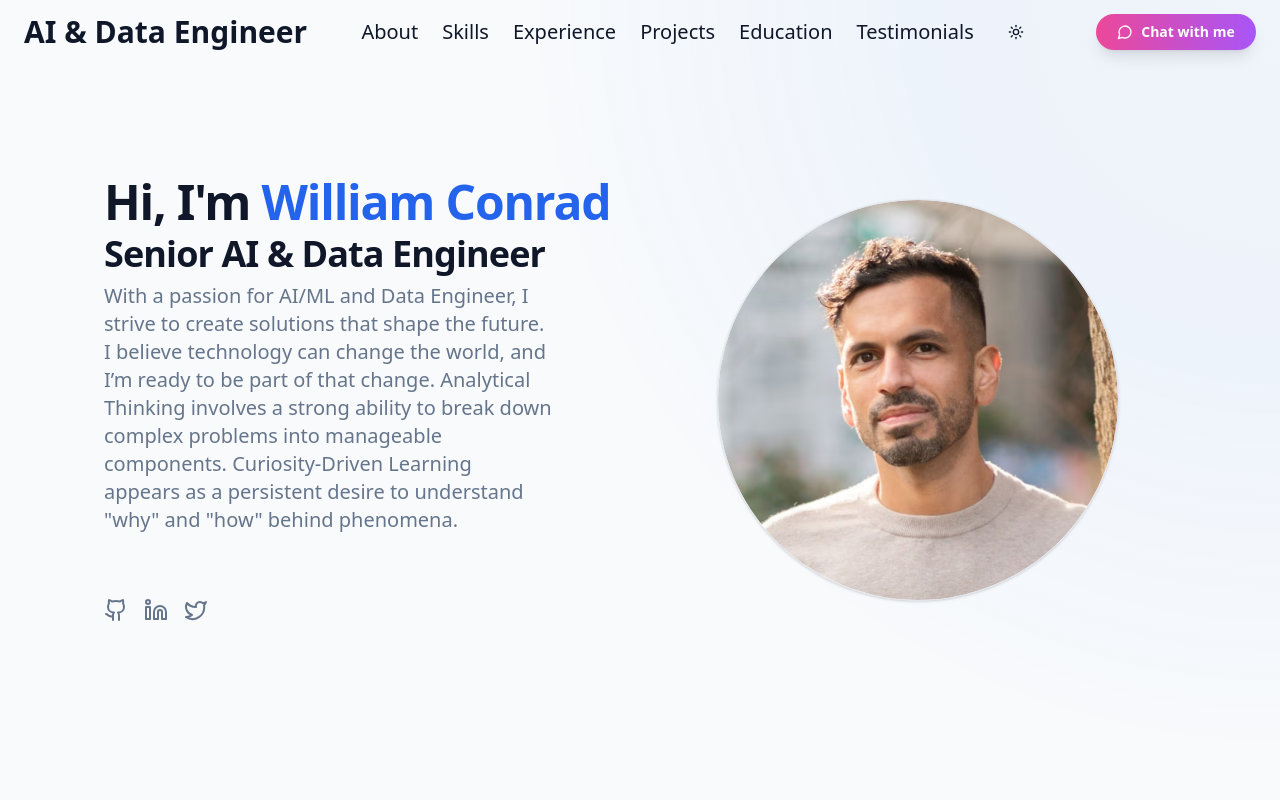
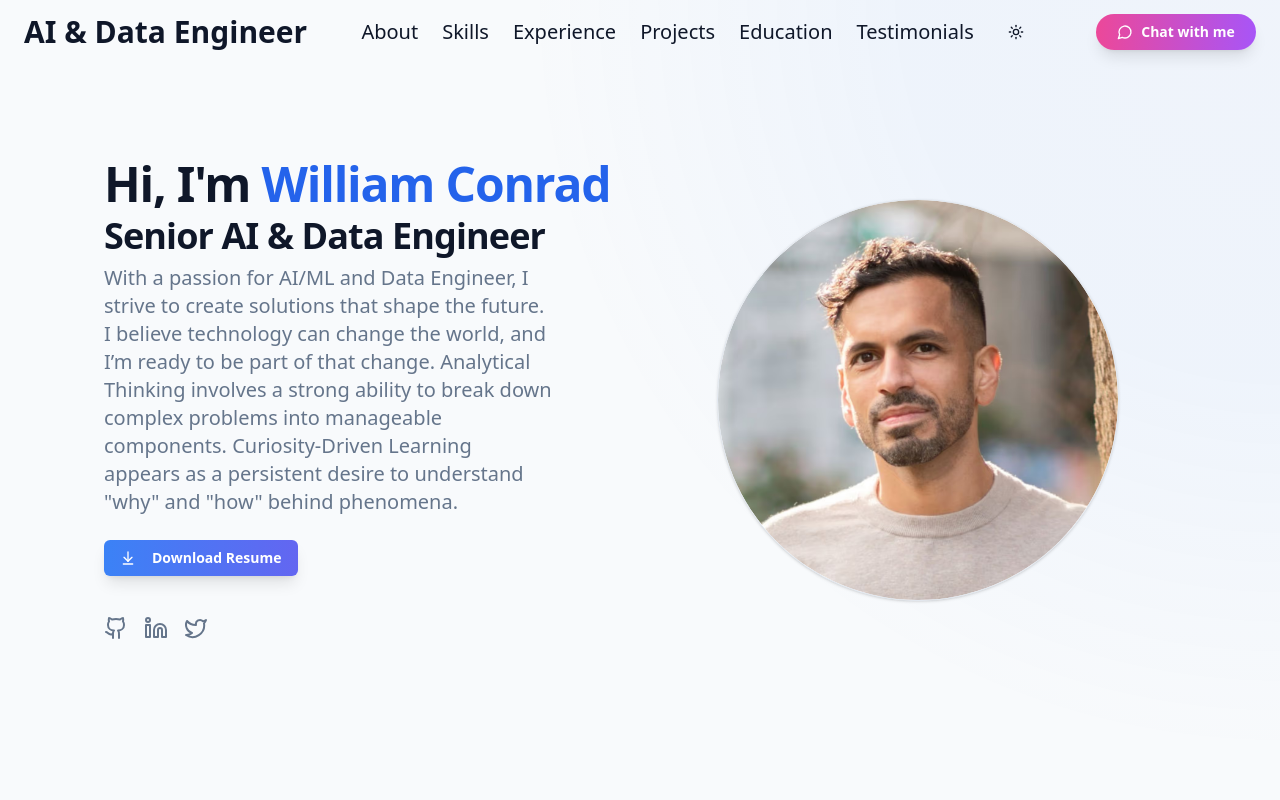
Before and after one commit to fullmax0111/portfolio, a Next.js app: page / in a window 1280 px wide. Shown: the top 800 px of the page. Built offline with nearby package versions, Linux system fonts and the light colour scheme.

Commit message:
add view resume

```diff
--- a/src/components/sections/about.tsx
+++ b/src/components/sections/about.tsx
@@ -28,9 +28,27 @@ export function AboutSection() {
           </div>
 
           <div className="flex flex-wrap gap-3">
-            {/* <Button onClick={downloadResume} variant="default">
-              <ArrowDownToLine className="mr-2 h-4 w-4" /> Download Resume
-            </Button> */}
+          <Button
+              variant="default"
+              className="
+                bg-gradient-to-r from-blue-500 to-indigo-500
+                text-white font-semibold
+                hover:from-blue-600 hover:to-indigo-600
+                transition-all duration-200
+                hover:scale-105
+                shadow-lg
+              "
+              asChild
+            >
+              <a
+                href="/WILLIAM CONRAD.pdf"
+                // download="William_Conrad_Resume.pdf"
+                target="_blank"
+                rel="noopener noreferrer"
+              >
+                <ArrowDownToLine className="mr-2 h-4 w-4" /> Download Resume
+              </a>
+            </Button>
             {/* <Button variant="outline" asChild>
               <a href="mailto:fullmax0111@gmail.com">
                 <Mail className="mr-2 h-4 w-4" /> Contact Me
--- a/src/components/sections/projects.tsx
+++ b/src/components/sections/projects.tsx
@@ -15,7 +15,7 @@ const projects = [
     demo: "https://ai-text-humanizer.com",
   },
   {
-    title: "Messagin with AI",
+    title: "Messaging with AI",
     description: "Mei’s technology upgrades messaging with AI, so people can better connect with each other. Our products have powered communications for over a million people and businesses by enabling AI in channels you already use, like SMS texting, phone calls, email, websites, and messenger apps. ",
     image: "/images/project2.PNG",
     tags: ["Android", "AI Agent", "Chatbot", "GenAI"],
```
Also changed, not shown: 1 other file (tests, documents, lock files or other folders).
